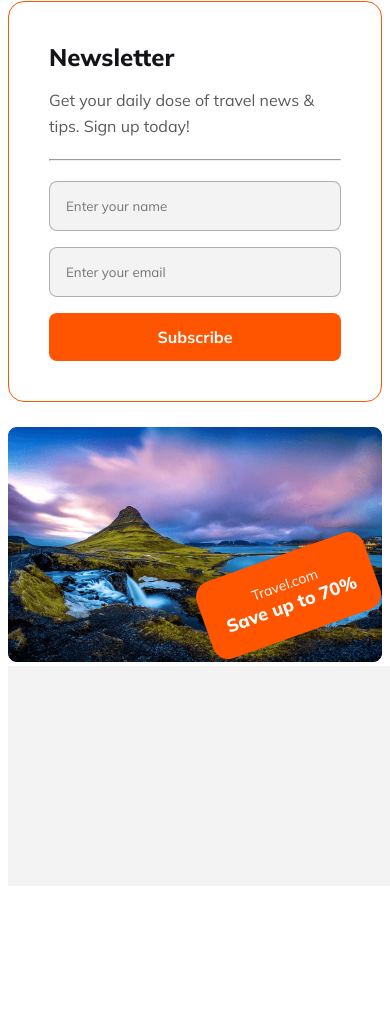
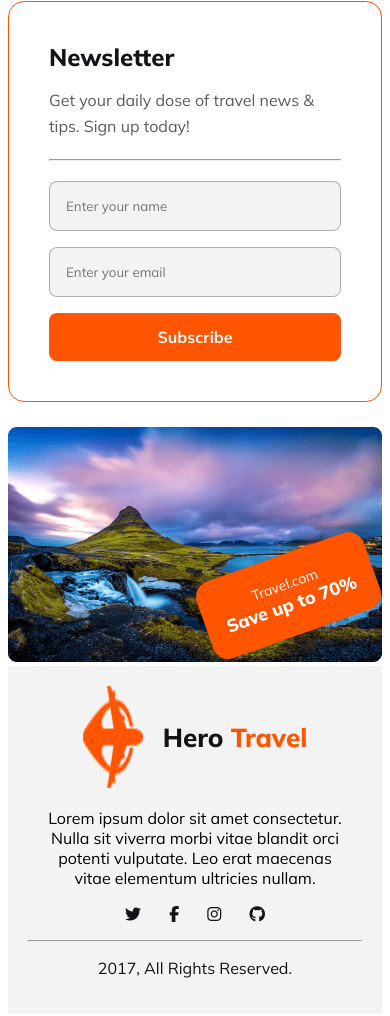
Before and after one commit to tariqul-sagar/B9A2_hero_travel, a plain HTML site: page index.html in a window 390 px wide. Shown: the part 4434-5450 px from the top of the page. Before the commit the page ends 5328 px from the top, so only its background shows below. Drawn offline with Linux system fonts and the light colour scheme.

Commit message:
Footer section done with mobile responsive

```diff
--- a/css/style.css
+++ b/css/style.css
@@ -296,7 +296,39 @@ form input{
 /* Footer CSS */
 footer{
     padding: 110px 200px;
+    text-align: center;
     background: rgba(19, 19, 24, 0.05);
+}
+.footer-log{
+    display: inline-flex;
+}
+.footer-log img{
+    width: 120px;
+}
+.footer-log h4{
+    margin-left: 20px;
+    color: #131318;
+    font-size: 32px;
+    font-weight: 800;
+}
+.footer-description{
+    padding: 0 90px;
+}
+.footer-social-link ul li{
+    padding: 0 12px;
+    list-style: none;
+    display: inline;
+}
+.footer-social-link ul li a{
+    color: #131318;
+}
+footer hr{
+    margin: 50px 70px;
+    background: rgba(19, 19, 24, 0.10);
+}
+.copyright{
+    color: #131318;
+    font-weight: 300;
 }
 
 /* Media Query */
@@ -406,6 +438,23 @@ footer{
         margin: 0;
         font-size: 18px;
     }
-
+    footer{
+        padding: 20px;
+    }
+    .footer-log img{
+        width: 60px;
+    }
+    .footer-log h4{
+        font-size: 26px;
+    }
+    .footer-description{
+        padding: 0 20px;
+    }
+    .footer-social-link ul{
+        padding: 0;
+    }
+    footer hr{
+        margin: 10px 0px;
+    }
 
 }
--- a/index.html
+++ b/index.html
@@ -179,7 +179,25 @@
     <!-- Main portion end -->
 
     <!-- Footer start -->
-    <footer></footer>
+    <footer>
+        <div class="footer-log">
+            <img src="img/logo.png" alt="">
+            <h4 class="primary-color">Hero <span class="orange-color">Travel</span></h4>
+        </div>
+        <p class="footer-description">Lorem ipsum dolor sit amet consectetur. Nulla sit viverra morbi vitae blandit orci potenti vulputate. Leo erat maecenas vitae elementum ultricies nullam.</p>
+        <div class="footer-social-link">
+            <ul>
+                <li><a href="#"><i class="fa-brands fa-twitter"></i></a></li>
+                <li><a href="#"><i class="fa-brands fa-facebook-f"></i></a></li>
+                <li><a href="#"><i class="fa-brands fa-instagram"></i></a></li>
+                <li><a href="#"><i class="fa-brands fa-github"></i></a></li>
+            </ul>
+        </div>
+        <hr>
+        <p class="copyright">2017, All Rights Reserved.</p>
+    </footer>
     <!-- Footer end -->
+
+    <script src="https://kit.fontawesome.com/e7572fadc2.js" crossorigin="anonymous"></script>
 </body>
 </html>
```
